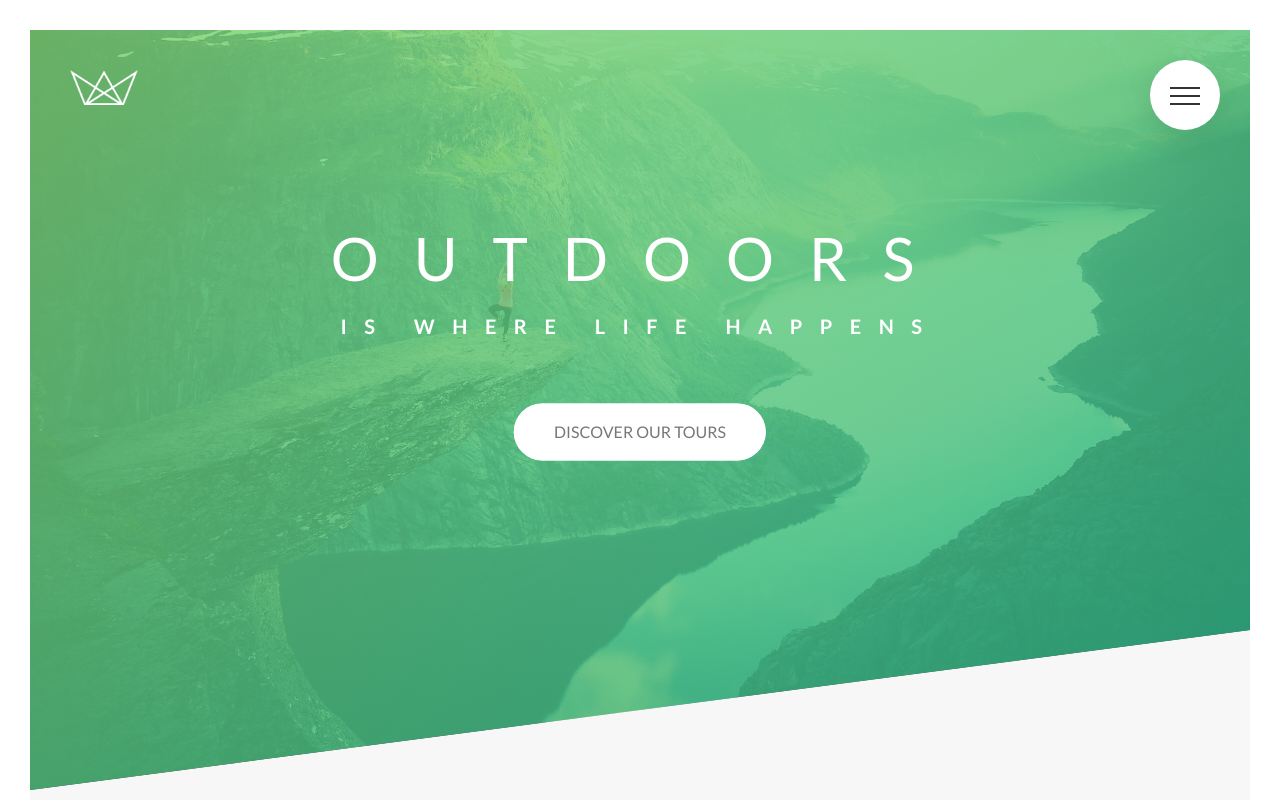
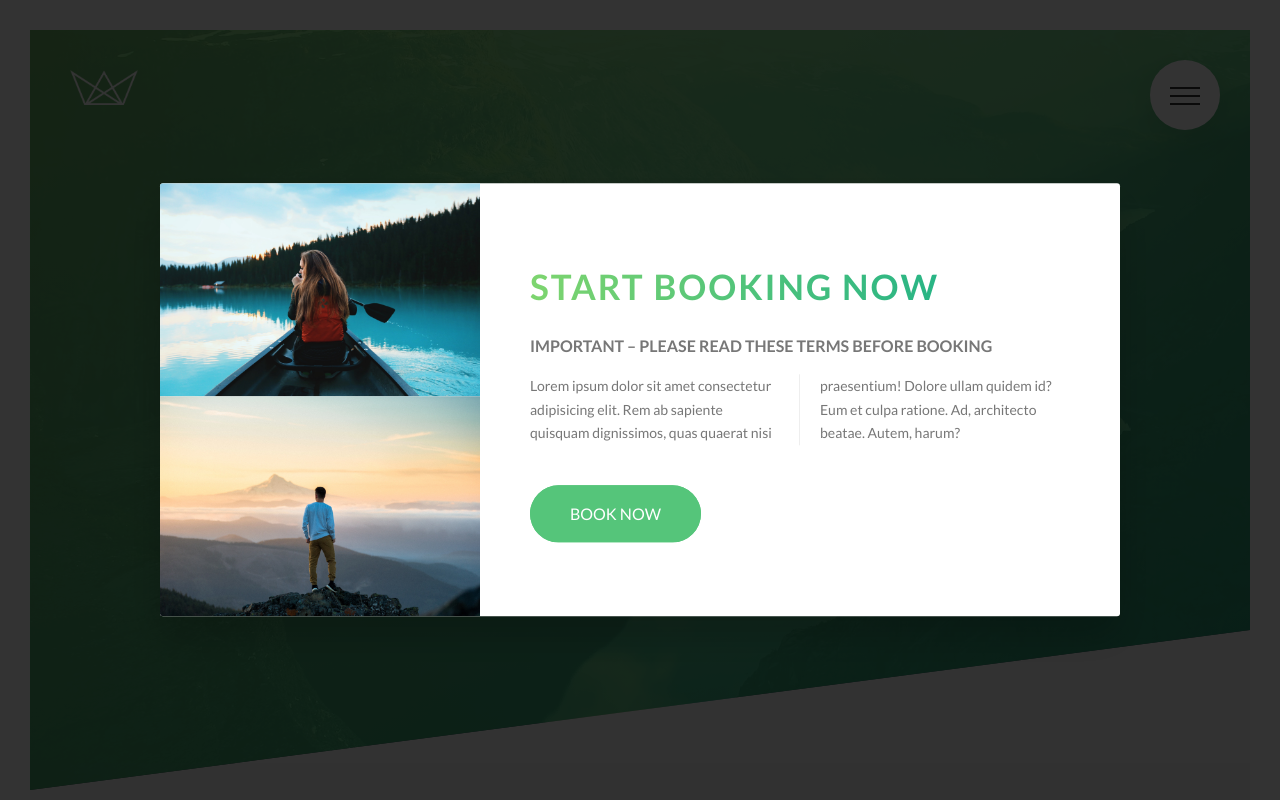
Before and after one commit to tatsurodev/advanced-css-and-sass, a website: page Natours/starter/index.html in a window 1280 px wide. Shown: the top 800 px of the page. Drawn offline with Linux system fonts and the light colour scheme.

Commit message:
popupの作成 52

```diff
--- a/Natours/starter/index.html
+++ b/Natours/starter/index.html
@@ -333,6 +333,20 @@
             </div>
         </div>
     </footer>
+    <div class="popup">
+        <div class="popup__content">
+            <div class="popup__left">
+                <img src="img/nat-8.jpg" alt="Tour photo" class="popup__img">
+                <img src="img/nat-9.jpg" alt="Tour photo" class="popup__img">
+            </div>
+            <div class="popup__right">
+                <h2 class="heading-secondary u-margin-bottom-small">Start booking now</h2>
+                <h3 class="heading-tertiary u-margin-bottom-small">Important &ndash; Please read these terms before booking</h3>
+                <p class="popup__text">Lorem ipsum dolor sit amet consectetur adipisicing elit. Rem ab sapiente quisquam dignissimos, quas quaerat nisi praesentium! Dolore ullam quidem id? Eum et culpa ratione. Ad, architecto beatae. Autem, harum?</p>
+                <a href="#" class="btn btn--green">Book now</a>
+            </div>
+        </div>
+    </div>
     <!-- 自作グリッドシステムを見るには下記をuncomment -->
     <!--
     <section class="grid-test">
--- a/Natours/starter/sass/abstracts/_mixins.scss
+++ b/Natours/starter/sass/abstracts/_mixins.scss
@@ -5,3 +5,10 @@
         clear: both;
     }
 }
+
+@mixin absCenter {
+    position: absolute;
+    top: 50%;
+    left: 50%;
+    transform: translate(-50%, -50%);
+}
--- /dev/null
+++ b/Natours/starter/sass/components/_popup.scss
@@ -0,0 +1,55 @@
+
+.popup {
+    height: 100vh;
+    width: 100%;
+    position: fixed;
+    top: 0;
+    left: 0;
+    background-color: rgba($color-black, .8);
+    z-index: 9999;
+
+    &__content {
+        @include absCenter;
+        width: 75%;
+        background-color: $color-white;
+        box-shadow: 0 2rem 4rem rgba($color-black, .2);
+        border-radius: 3px;
+        /* 親要素にtable, 子要素にtable-cellを指定することで子要素をtable cellと同じ扱いにできる。子要素を均等幅に配置でき、縦位置をvertical-alignで指定できる */
+        display: table;
+        /* imgのはみ出しをhidden */
+        overflow: hidden;
+    }
+
+    &__left {
+        width: 33.333333%;
+        display: table-cell;
+    }
+    &__right {
+        width: 66.666667%;
+        display: table-cell;
+        vertical-align: middle;
+        padding: 3rem 5rem;
+    }
+    &__img {
+        display: block;
+        width: 100%;
+    }
+    &__text {
+        font-size: 1.4rem;
+        margin-bottom: 4rem;
+
+        /* column関連の指定 */
+        column-count: 2;
+        column-gap: 4rem;
+        column-rule: 1px solid $color-grey-light-2;
+        -moz-column-count: 2;
+        -moz-column-gap: 4rem;
+        -moz-column-rule: 1px solid $color-grey-light-2;
+
+        /* 単語が途中改行された際にハイフンでつなぐかどうか、初期値はnoneでつながない */
+        hyphens: auto;
+        -moz-hyphens: auto;
+        -ms-hyphens: auto;
+        -webkit-hyphens: auto;
+    }
+}
--- a/Natours/starter/sass/main.scss
+++ b/Natours/starter/sass/main.scss
@@ -17,6 +17,7 @@
 @import "components/composition";
 @import "components/feature-box";
 @import "components/form";
+@import "components/popup";
 @import "components/story";
 
 @import "layouts/footer";
```
Also changed, not shown: Natours/starter/css/style.css, Natours/starter/sass/layouts/_navigation.scss (line endings or trailing spaces).
